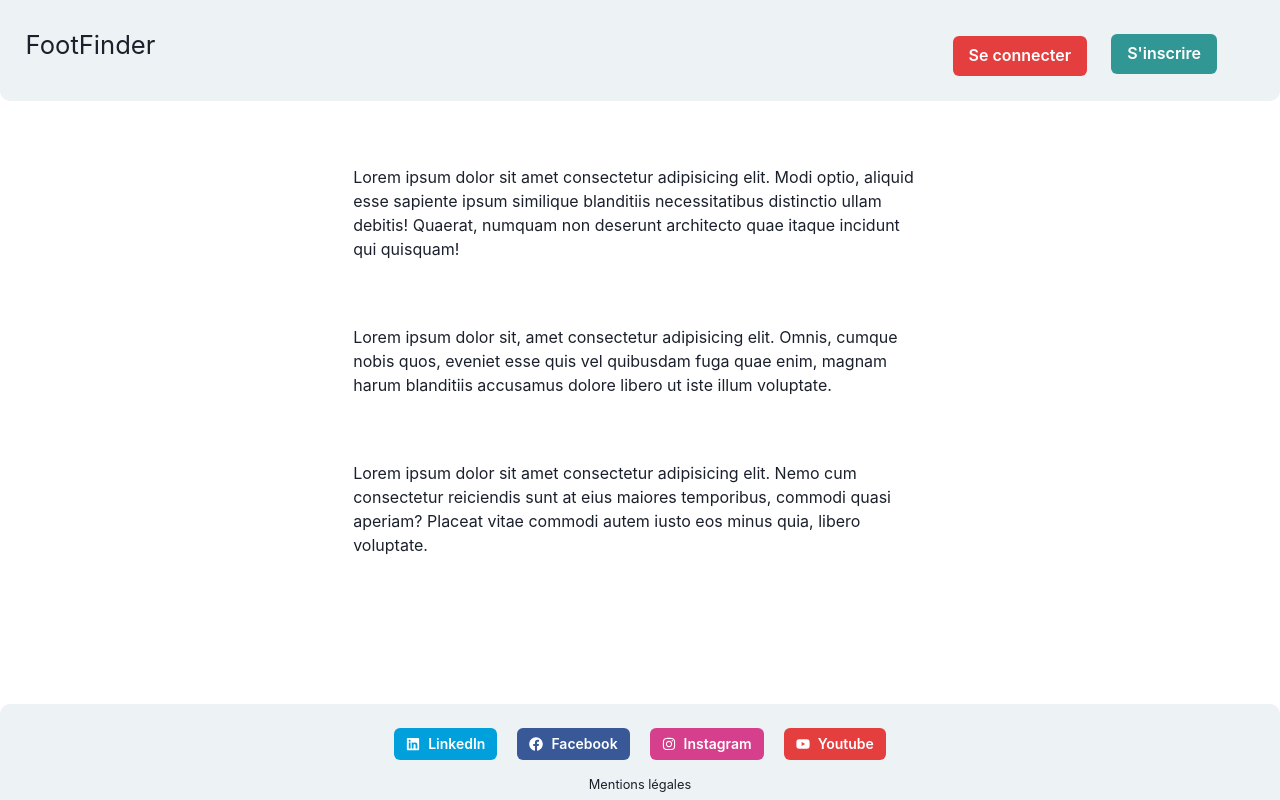
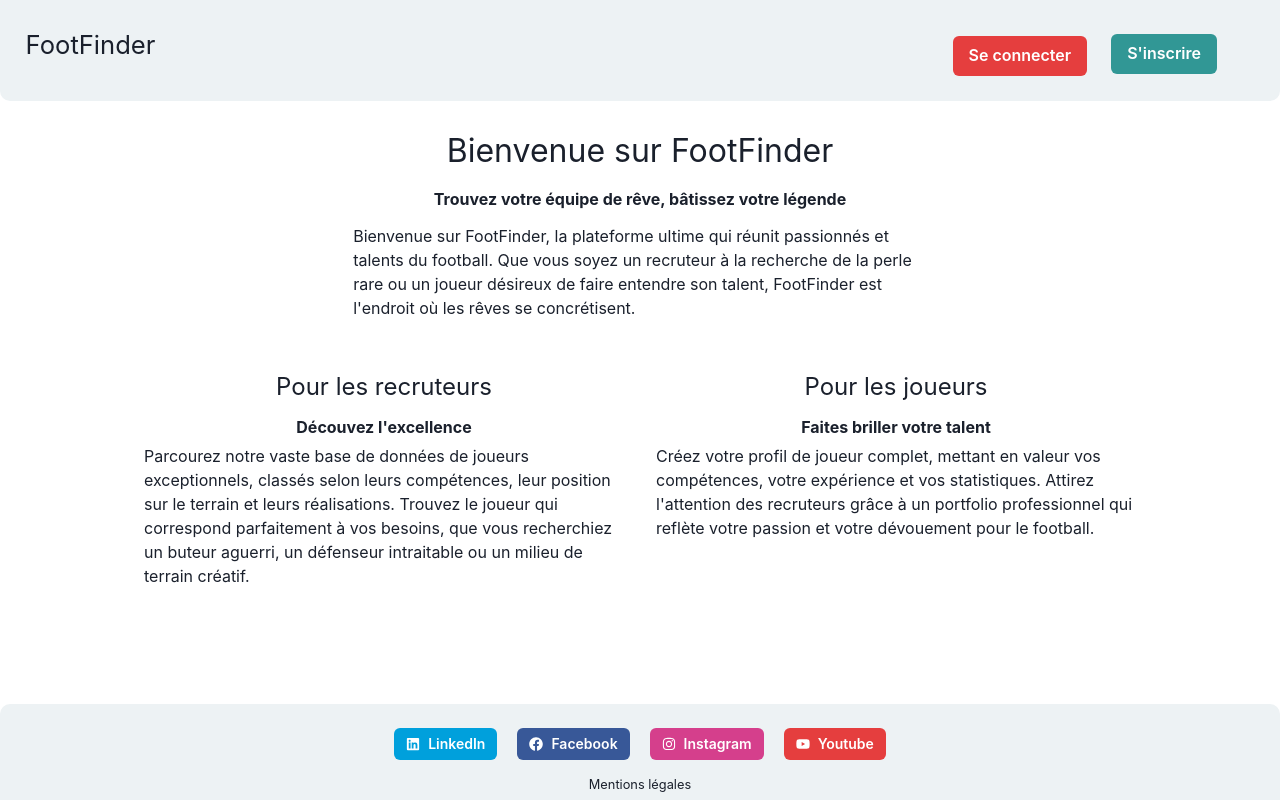
Before and after one commit to sulumor/front-footfinder, a React (Vite) app: page / in a window 1280 px wide. Built offline with nearby package versions, Linux system fonts and the light colour scheme.

Commit message:
fix: multiple fixes

```diff
--- a/src/components/Home/Home.scss
+++ b/src/components/Home/Home.scss
@@ -1,5 +1,5 @@
 .container {
-    margin-top: 5%;
+    margin-top: 2%;
     width: 100%;
     text-align: center;
     justify-content: center;
@@ -9,7 +9,7 @@
 }
 
 .container_article {
-    margin-top: 5%
+    margin-top: 2%
 }
 
 .mobile_container {
@@ -25,3 +25,19 @@
 .mobile_container_article {
     margin-top: 5%
 }
+
+.container_duo {
+    display: flex;
+    width: 80%;
+    justify-content: space-around;
+    margin: 3% auto;
+}
+
+h2 {
+    font-size: 1.5rem;
+    margin: 2% auto;
+}
+
+h3 {
+    margin: 1% auto;
+}
--- a/src/components/Home/Home.tsx
+++ b/src/components/Home/Home.tsx
@@ -7,34 +7,33 @@ const Home = () => {
   return (
         <div className={isMobile ? "mobile_container" : "container"}>
           <div className={isMobile ? "mobile_container_article" : "container_article"}>
+            <h1>Bienvenue sur FootFinder</h1>
+            <h3>Trouvez votre équipe de rêve, bâtissez votre légende</h3>
             <Container>
               <p>
-                Lorem ipsum dolor sit amet consectetur adipisicing elit. Modi
-                optio, aliquid esse sapiente ipsum similique blanditiis
-                necessitatibus distinctio ullam debitis! Quaerat, numquam non
-                deserunt architecto quae itaque incidunt qui quisquam!
+                Bienvenue sur FootFinder, la plateforme ultime qui réunit passionnés et talents du football. Que vous soyez un recruteur à la recherche de la perle rare ou un joueur désireux de faire entendre son talent, FootFinder est l'endroit où les rêves se concrétisent.
               </p>
             </Container>
           </div>
-          <div className={isMobile ? "mobile_container_article" : "container_article"}>
+          <div className={isMobile ? "mobile_container_duo" : "container_duo"}>
+          <div className={isMobile ? "mobile_container_article_left" : "container_article_left"}>
+            <h2>Pour les recruteurs</h2>
+            <h3>Découvez l'excellence</h3>
             <Container>
               <p>
-                Lorem ipsum dolor sit, amet consectetur adipisicing elit. Omnis,
-                cumque nobis quos, eveniet esse quis vel quibusdam fuga quae
-                enim, magnam harum blanditiis accusamus dolore libero ut iste
-                illum voluptate.
+              Parcourez notre vaste base de données de joueurs exceptionnels, classés selon leurs compétences, leur position sur le terrain et leurs réalisations. Trouvez le joueur qui correspond parfaitement à vos besoins, que vous recherchiez un buteur aguerri, un défenseur intraitable ou un milieu de terrain créatif.
               </p>
             </Container>
           </div>
-          <div className={isMobile ? "mobile_container_article" : "container_article"}>
+          <div className={isMobile ? "mobile_container_article_right" : "container_article_right"}>
+              <h2>Pour les joueurs</h2>
+              <h3>Faites briller votre talent</h3>
             <Container>
               <p>
-                Lorem ipsum dolor sit amet consectetur adipisicing elit. Nemo
-                cum consectetur reiciendis sunt at eius maiores temporibus,
-                commodi quasi aperiam? Placeat vitae commodi autem iusto eos
-                minus quia, libero voluptate.
+              Créez votre profil de joueur complet, mettant en valeur vos compétences, votre expérience et vos statistiques. Attirez l'attention des recruteurs grâce à un portfolio professionnel qui reflète votre passion et votre dévouement pour le football.
               </p>
             </Container>
+          </div>
           </div>
         </div>
   );
--- a/src/components/PlayerForScout/PlayerForScout.scss
+++ b/src/components/PlayerForScout/PlayerForScout.scss
@@ -15,6 +15,10 @@
     margin: 3% auto;
 }
 
+.player_data {
+    width: 25%;
+}
+
 .mobile_player_follow {
     margin: 3% 0% 5%;
 }
@@ -24,5 +28,5 @@
 }
 
 .player_infos_footer {
-    margin-bottom: 18%;
+    margin-bottom: 2%;
 }
--- a/src/components/PlayerForScout/PlayerForScout.tsx
+++ b/src/components/PlayerForScout/PlayerForScout.tsx
@@ -106,9 +106,7 @@ const PlayerForScout = () => {
           {isMobile ? null : <Center>
             <Divider orientation="vertical" />
           </Center>}
-          <div className={isMobile ? "mobile_player_data" : "player_data"}>
             <Chart stats={stats} />
-          </div>
         </div>
         <div className="player_infos_footer">
           <div className="player_infos_footer_title">
--- a/src/pages/Player/PlayerHome.scss
+++ b/src/pages/Player/PlayerHome.scss
@@ -15,10 +15,17 @@
     margin: 1% auto;
 }
 
+.player_data {
+    width: 40%;
+    margin: auto;
+}
+
 .player_infos {
     display: flex;
     flex-direction: column;
     justify-content: space-around;
+    width: 30%;
+    margin: auto;
 }
 
 .mobile_player_container {
--- a/src/pages/Player/PlayerProfil.scss
+++ b/src/pages/Player/PlayerProfil.scss
@@ -26,3 +26,8 @@
     width: 80%;
     margin: auto auto 3%;
 }
+
+.edit_profil_button {
+    text-align: center;
+    margin-top: -3%;
+}
```
